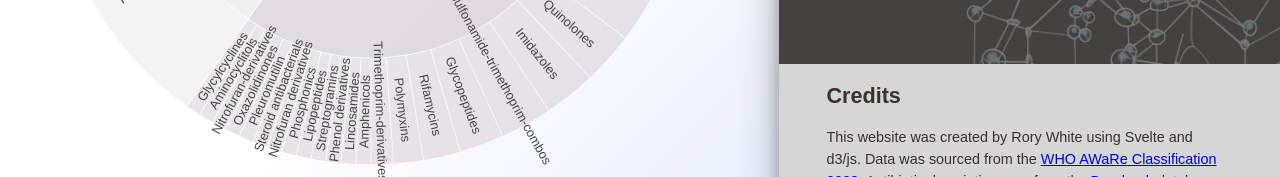
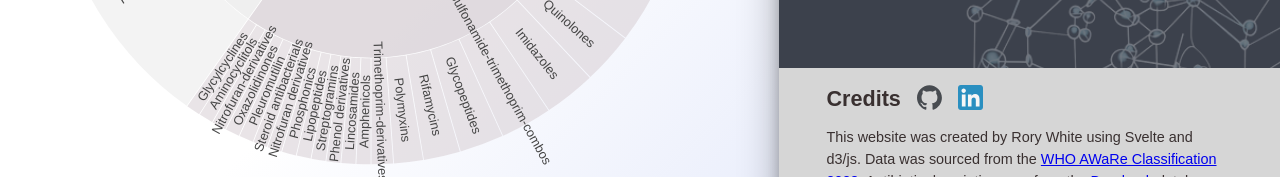
Before and after one commit to rorywhite200/antibiotic-aware-viz, a Svelte app: page / in a window 1280 px wide. Shown: the part 499-676 px from the top of the page. Built offline with nearby package versions, Linux system fonts and the light colour scheme; a web font is replaced by a local one.

Commit message:
add social logos and change panel color

```diff
--- a/src/components/ControlPanel.svelte
+++ b/src/components/ControlPanel.svelte
@@ -80,15 +80,35 @@
 
     </div>
     <div class ="credits" style="width: 100vw; font-size: 0.9rem; background: #D6D6D6; position: {mediumScreen ? "relative" : "absolute"}; bottom: 0; left: 0; padding: 0.1rem 3rem 2rem 3rem; color: #393030;">
-    <h2>Credits</h2>
-    <p style="line-height: 1.5; padding-right: 0.5rem;">This website was created by Rory White using Svelte and d3/js. Data was sourced from the <a href="https://www.who.int/publications/i/item/WHO-MHP-HPS-EML-2023.04">WHO AWaRe Classification 2023.</a>
-    Antibiotic descriptions are from the <a href="https://go.drugbank.com">Drugbank</a> database (Attribution-NonCommercial 4.0 International) and Wikipedia. Text descriptions of the WHO AWaRe categories are from the <a href="https://aware.essentialmeds.org/groups">AWaRe website.</a> The visualization mechanics were adapted from Mike Bostock's Zoomable Sunburst.</p>
+
+    <div class="logo-flex" style="display: flex; align-items: center; height: fit-content; line-height: 1;">
+      <h2 style="margin-right: 1rem;">Credits</h2>
+      <a href="https://github.com/rorywhite200/antibiotic-aware-viz" target="_blank">
+      <svg width="25" height="25" viewBox="0 0 98 96" xmlns="http://www.w3.org/2000/svg"><path fill-rule="evenodd" clip-rule="evenodd" d="M48.854 0C21.839 0 0 22 0 49.217c0 21.756 13.993 40.172 33.405 46.69 2.427.49 3.316-1.059 3.316-2.362 0-1.141-.08-5.052-.08-9.127-13.59 2.934-16.42-5.867-16.42-5.867-2.184-5.704-5.42-7.17-5.42-7.17-4.448-3.015.324-3.015.324-3.015 4.934.326 7.523 5.052 7.523 5.052 4.367 7.496 11.404 5.378 14.235 4.074.404-3.178 1.699-5.378 3.074-6.6-10.839-1.141-22.243-5.378-22.243-24.283 0-5.378 1.94-9.778 5.014-13.2-.485-1.222-2.184-6.275.486-13.038 0 0 4.125-1.304 13.426 5.052a46.97 46.97 0 0 1 12.214-1.63c4.125 0 8.33.571 12.213 1.63 9.302-6.356 13.427-5.052 13.427-5.052 2.67 6.763.97 11.816.485 13.038 3.155 3.422 5.015 7.822 5.015 13.2 0 18.905-11.404 23.06-22.324 24.283 1.78 1.548 3.316 4.481 3.316 9.126 0 6.6-.08 11.897-.08 13.526 0 1.304.89 2.853 3.316 2.364 19.412-6.52 33.405-24.935 33.405-46.691C97.707 22 75.788 0 48.854 0z" fill="#24292f"/></svg>
+    </a>
+    <a href="https://www.linkedin.com/in/rory-white-5a954819a/" target="_blank">
+    <svg height="25" viewBox="0 0 72 72" width="25" xmlns="http://www.w3.org/2000/svg"><g fill="none" fill-rule="evenodd"><path d="M8,72 L64,72 C68.418278,72 72,68.418278 72,64 L72,8 C72,3.581722 68.418278,-8.11624501e-16 64,0 L8,0 C3.581722,8.11624501e-16 -5.41083001e-16,3.581722 0,8 L0,64 C5.41083001e-16,68.418278 3.581722,72 8,72 Z" fill="#007EBB"/><path d="M62,62 L51.315625,62 L51.315625,43.8021149 C51.315625,38.8127542 49.4197917,36.0245323 45.4707031,36.0245323 C41.1746094,36.0245323 38.9300781,38.9261103 38.9300781,43.8021149 L38.9300781,62 L28.6333333,62 L28.6333333,27.3333333 L38.9300781,27.3333333 L38.9300781,32.0029283 C38.9300781,32.0029283 42.0260417,26.2742151 49.3825521,26.2742151 C56.7356771,26.2742151 62,30.7644705 62,40.051212 L62,62 Z M16.349349,22.7940133 C12.8420573,22.7940133 10,19.9296567 10,16.3970067 C10,12.8643566 12.8420573,10 16.349349,10 C19.8566406,10 22.6970052,12.8643566 22.6970052,16.3970067 C22.6970052,19.9296567 19.8566406,22.7940133 16.349349,22.7940133 Z M11.0325521,62 L21.769401,62 L21.769401,27.3333333 L11.0325521,27.3333333 L11.0325521,62 Z" fill="#FFF"/></g></svg>
+  </a>
+    </div>
+    <p style="margin-top: 0; line-height: 1.5; padding-right: 0.5rem;">This website was created by Rory White using Svelte and d3/js. Data was sourced from the <a href="https://www.who.int/publications/i/item/WHO-MHP-HPS-EML-2023.04">WHO AWaRe Classification 2023.</a>
+   Antibiotic descriptions are from the <a href="https://go.drugbank.com">Drugbank</a> database (Attribution-NonCommercial 4.0 International) and Wikipedia. Text descriptions of the WHO AWaRe categories are from the <a href="https://aware.essentialmeds.org/groups">AWaRe website.</a> The visualization mechanics were adapted from Mike Bostock's Zoomable Sunburst.</p>
     </div>
 
 
     </div>
 
     <style>
+
+
+.credits svg {
+  cursor: pointer;
+  opacity: 0.8;
+}
+
+.logo-flex a {
+  margin-right: 1rem;
+
+}
 
   .diagram {
     position: absolute;
@@ -98,7 +118,7 @@
   }
     .left-panel {
    padding: 0 3rem;
-    background-color: #444141;
+    background-color: #3C414C;
     box-shadow: 0 19px 38px rgba(0, 0, 0, 0.30), 0 15px 12px rgba(0, 0, 0, 0.22);
     margin-left: 2rem;
     padding-top: 3rem;
```
Also changed, not shown: 4 other files (tests, documents, lock files or other folders).
